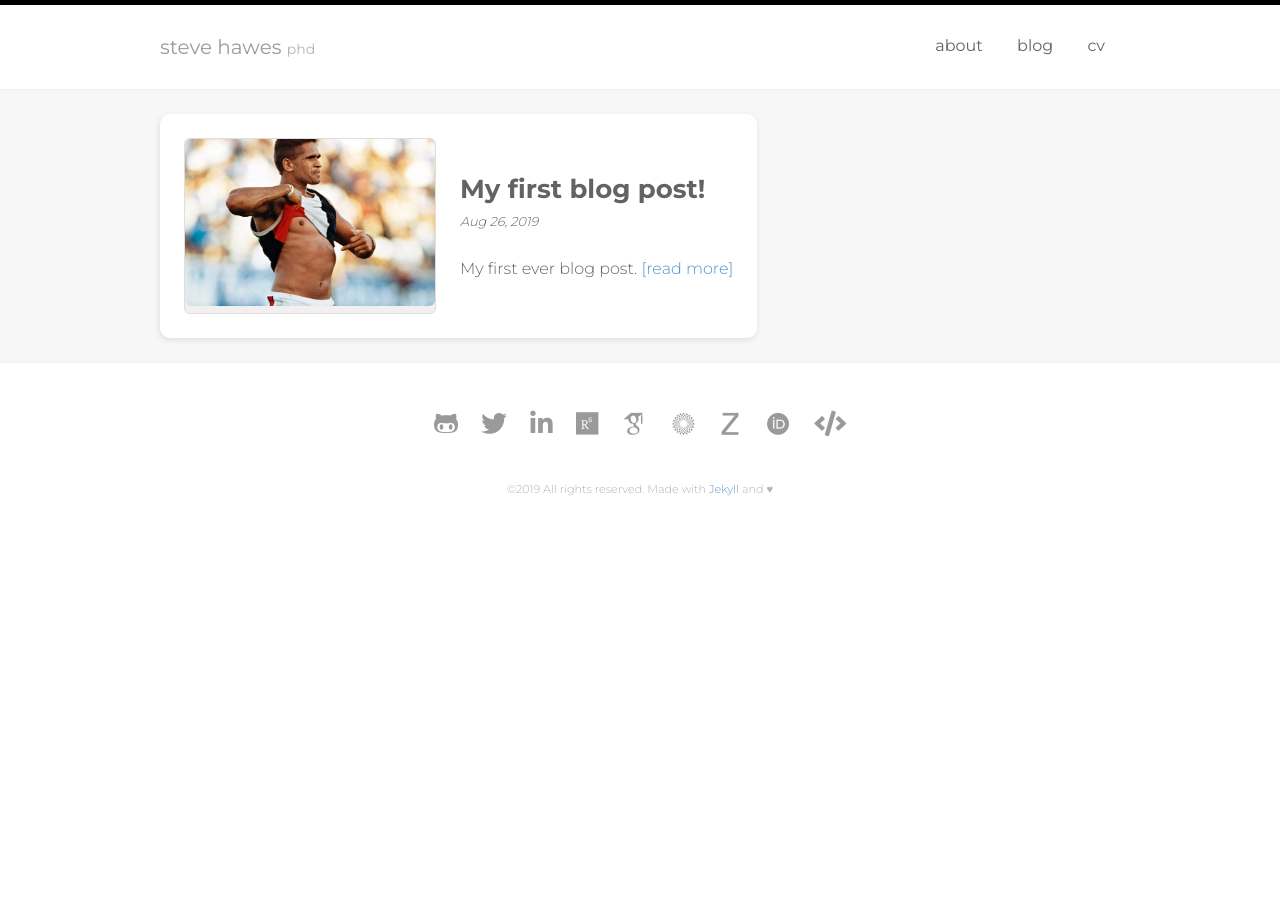
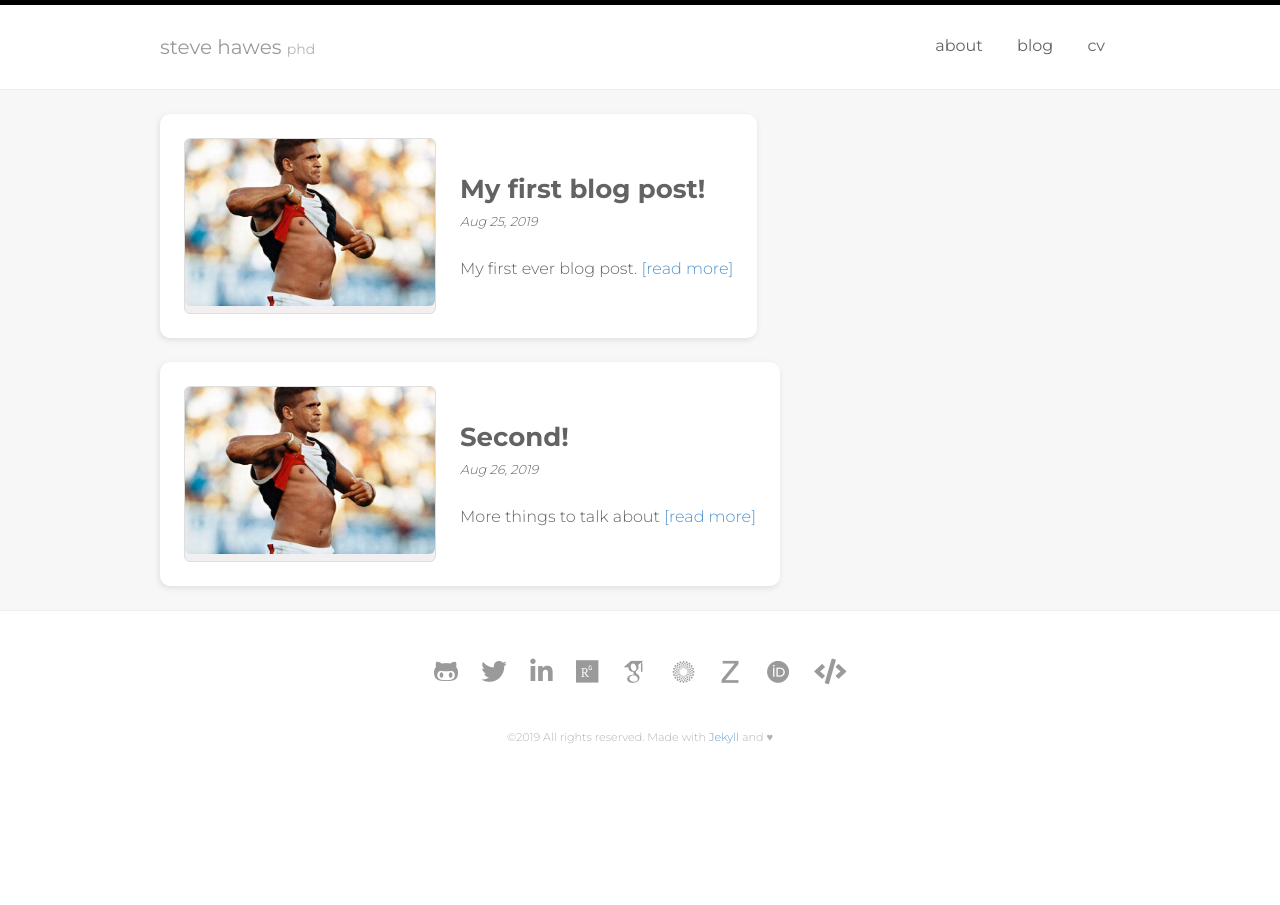
Before and after one commit to shawes/shawes.github.io, a Jekyll site: the page built from blog/index.html, in a window 1280 px wide. Built offline with Jekyll 4.4.1, drawn with Linux system fonts in a browser that asks for light colours; some web fonts are replaced; the list of posts is cut into pages by our own code.

```diff
--- a/_posts/2019-08-26-my-first-post.md
+++ b/_posts/2019-08-25-my-first-post.md
@@ -1,7 +1,7 @@
 ---
 layout: post
 title:  "My first blog post!"
-date:   2019-08-26 13:46:52
+date:   2019-08-25 13:46:52
 comments: false
 image: /assets/images/winmar.jpg
 categories:
--- /dev/null
+++ b/_posts/2019-08-26-second-post.md
@@ -0,0 +1,10 @@
+---
+layout: post
+title:  "Second!"
+date:   2019-08-26 13:46:52
+comments: false
+image: /assets/images/winmar.jpg
+categories:
+---
+
+More things to talk about
```
Also changed, not shown: 1 other file.
